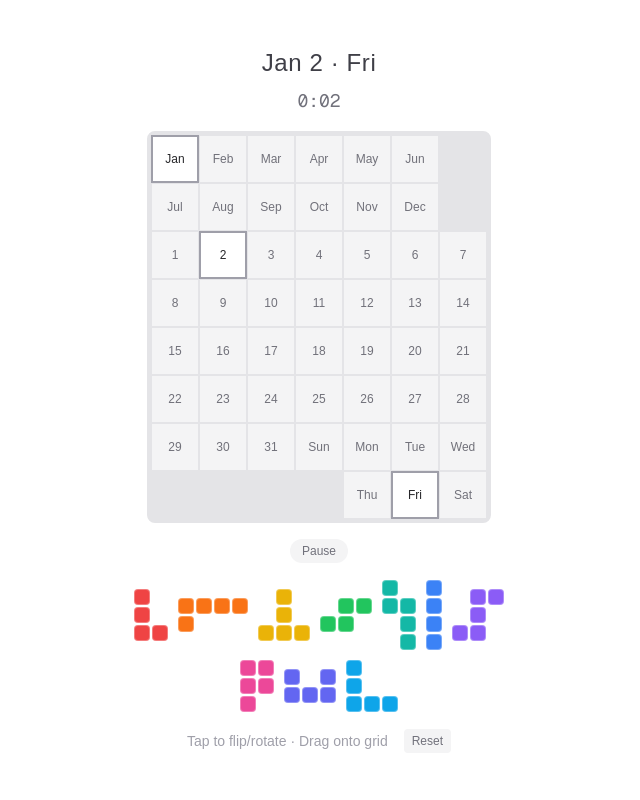
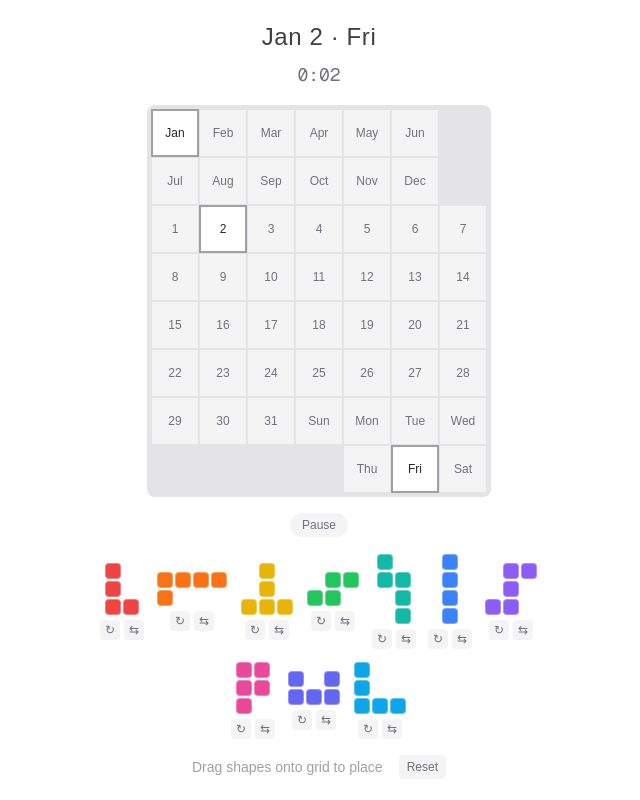
Before and after one commit to cnnmon/caladay, a Next.js app: page / in a window 1280 px wide. Both pictures are taken after a click on the button "Start". Shown: the whole page, without its empty margins (321-961 px from the left). Built offline with nearby package versions, Linux system fonts and the light colour scheme.

Commit message:
Update Puzzle.tsx

```diff
--- a/app/Puzzle.tsx
+++ b/app/Puzzle.tsx
@@ -361,7 +361,6 @@ export default function Puzzle() {
   const resetToday = () => {
     setPlacedShapes([]);
     setShapeRotations(Object.fromEntries(SHAPES.map((s) => [s.id, s.cells])));
-    setShapeFlipState(Object.fromEntries(SHAPES.map((s) => [s.id, false])));
     setIsSolved(false);
     setIsPlaying(false);
     setElapsedTime(0);
@@ -431,32 +430,25 @@ export default function Puzzle() {
     return { gridRow, gridCol, cells, color: shape.color, isValid };
   })();
 
-  // Track flip state for each shape (to know when to rotate)
-  const [shapeFlipState, setShapeFlipState] = useState<Record<string, boolean>>(() =>
-    Object.fromEntries(SHAPES.map((s) => [s.id, false]))
-  );
-
-  // Tap to cycle: flip → rotate+unflip → flip → rotate+unflip ...
-  const handleTapShape = useCallback((shapeId: string) => {
+  // Rotate a shape in the palette
+  const handleRotate = useCallback((shapeId: string) => {
     const isPlaced = placedShapes.some((p) => p.id === shapeId);
     if (isPlaced) return;
 
-    const isFlipped = shapeFlipState[shapeId];
     const currentCells = shapeRotations[shapeId];
+    const newCells = normalizeShape(rotateShape(currentCells));
+    setShapeRotations((prev) => ({ ...prev, [shapeId]: newCells }));
+  }, [placedShapes, shapeRotations]);
 
-    if (!isFlipped) {
-      // Not flipped → flip it
-      const newCells = normalizeShape(flipShape(currentCells));
-      setShapeRotations((prev) => ({ ...prev, [shapeId]: newCells }));
-      setShapeFlipState((prev) => ({ ...prev, [shapeId]: true }));
-    } else {
-      // Flipped → unflip and rotate 90°
-      const unflipped = normalizeShape(flipShape(currentCells));
-      const rotated = normalizeShape(rotateShape(unflipped));
-      setShapeRotations((prev) => ({ ...prev, [shapeId]: rotated }));
-      setShapeFlipState((prev) => ({ ...prev, [shapeId]: false }));
-    }
-  }, [placedShapes, shapeRotations, shapeFlipState]);
+  // Flip a shape in the palette
+  const handleFlip = useCallback((shapeId: string) => {
+    const isPlaced = placedShapes.some((p) => p.id === shapeId);
+    if (isPlaced) return;
+
+    const currentCells = shapeRotations[shapeId];
+    const newCells = normalizeShape(flipShape(currentCells));
+    setShapeRotations((prev) => ({ ...prev, [shapeId]: newCells }));
+  }, [placedShapes, shapeRotations]);
 
   // Mouse/touch handlers
   const handleDragStart = (
@@ -849,7 +841,7 @@ export default function Puzzle() {
       {/* Shape palette - desktop inline version */}
       {!isViewingHistory && isPlaying && !isSolved && !isMobile && (
         <motion.div
-          className="flex flex-wrap justify-center items-center gap-2 max-w-sm"
+          className="flex flex-wrap justify-center items-center gap-3 max-w-md"
           initial={{ opacity: 0, y: 10 }}
           animate={{ opacity: 1, y: 0 }}
           exit={{ opacity: 0, y: 10 }}
@@ -863,11 +855,11 @@ export default function Puzzle() {
                 <motion.div
                   key={shape.id}
                   layout
+                  className="flex flex-col items-center gap-1"
                   initial={{ opacity: 0, scale: 0.8 }}
                   animate={{ opacity: isDragging ? 0.3 : 1, scale: 1 }}
                   exit={{ opacity: 0, scale: 0.8 }}
                   transition={{ type: "spring", stiffness: 400, damping: 25 }}
-                  whileHover={{ scale: 1.1 }}
                 >
                   {renderShape(
                     shape.id,
@@ -875,10 +867,26 @@ export default function Puzzle() {
                     shape.color,
                     (e) => handleDragStart(shape.id, e, false),
                     (e) => handleDragStart(shape.id, e, false),
-                    () => handleTapShape(shape.id),
+                    undefined,
                     undefined,
                     PALETTE_CELL_SIZE
                   )}
+                  <div className="flex gap-1">
+                    <button
+                      onClick={() => handleRotate(shape.id)}
+                      className="w-5 h-5 flex items-center justify-center rounded bg-zinc-100 hover:bg-zinc-200 text-zinc-500 text-xs"
+                      title="Rotate"
+                    >
+                      ↻
+                    </button>
+                    <button
+                      onClick={() => handleFlip(shape.id)}
+                      className="w-5 h-5 flex items-center justify-center rounded bg-zinc-100 hover:bg-zinc-200 text-zinc-500 text-xs"
+                      title="Flip"
+                    >
+                      ⇆
+                    </button>
+                  </div>
                 </motion.div>
               );
             })}
@@ -912,7 +920,7 @@ export default function Puzzle() {
           <AnimatePresence>
             {isPanelOpen && (
               <motion.div
-                className="flex flex-wrap justify-center items-center gap-2 px-4 pb-4 pt-1"
+                className="flex flex-wrap justify-center items-center gap-3 px-4 pb-4 pt-1"
                 initial={{ height: 0, opacity: 0 }}
                 animate={{ height: "auto", opacity: 1 }}
                 exit={{ height: 0, opacity: 0 }}
@@ -924,6 +932,7 @@ export default function Puzzle() {
                   return (
                     <motion.div
                       key={shape.id}
+                      className="flex flex-col items-center gap-1"
                       initial={{ opacity: 0, scale: 0.8 }}
                       animate={{ opacity: isDragging ? 0.3 : 1, scale: 1 }}
                       exit={{ opacity: 0, scale: 0.8 }}
@@ -935,10 +944,24 @@ export default function Puzzle() {
                         shape.color,
                         (e) => handleDragStart(shape.id, e, false),
                         (e) => handleDragStart(shape.id, e, false),
-                        () => handleTapShape(shape.id),
+                        undefined,
                         undefined,
                         PALETTE_CELL_SIZE
                       )}
+                      <div className="flex gap-1">
+                        <button
+                          onClick={() => handleRotate(shape.id)}
+                          className="w-6 h-6 flex items-center justify-center rounded bg-zinc-100 active:bg-zinc-200 text-zinc-500 text-sm"
+                        >
+                          ↻
+                        </button>
+                        <button
+                          onClick={() => handleFlip(shape.id)}
+                          className="w-6 h-6 flex items-center justify-center rounded bg-zinc-100 active:bg-zinc-200 text-zinc-500 text-sm"
+                        >
+                          ⇆
+                        </button>
+                      </div>
                     </motion.div>
                   );
                 })}
@@ -985,7 +1008,7 @@ export default function Puzzle() {
             : isSolved
             ? "Play again tomorrow!"
             : isPlaying
-            ? (isMobile ? "Tap to flip/rotate · Drag to place" : "Tap to flip/rotate · Drag onto grid")
+            ? "Drag shapes onto grid to place"
             : elapsedTime > 0
             ? "Press Resume to continue"
             : "Press Start to begin"}
```
